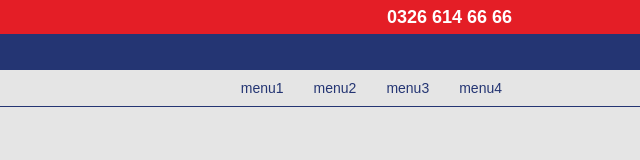
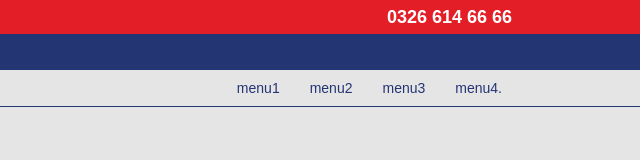
Before and after one commit to ersenbarlas/yukselisk12, a website: page index.html in a window 1280 px wide. Shown: the full height of the page, 640-1280 px from the left. Drawn offline with Linux system fonts and the light colour scheme.

```diff
--- a/index.html
+++ b/index.html
@@ -42,7 +42,7 @@
                         <a href="">menu1</a>
                         <a href="">menu2</a>
                         <a href="">menu3</a>
-                        <a href="">menu4</a>
+                        <a href="">menu4.</a>
                     </div>
                 </div>
     </div>
```
